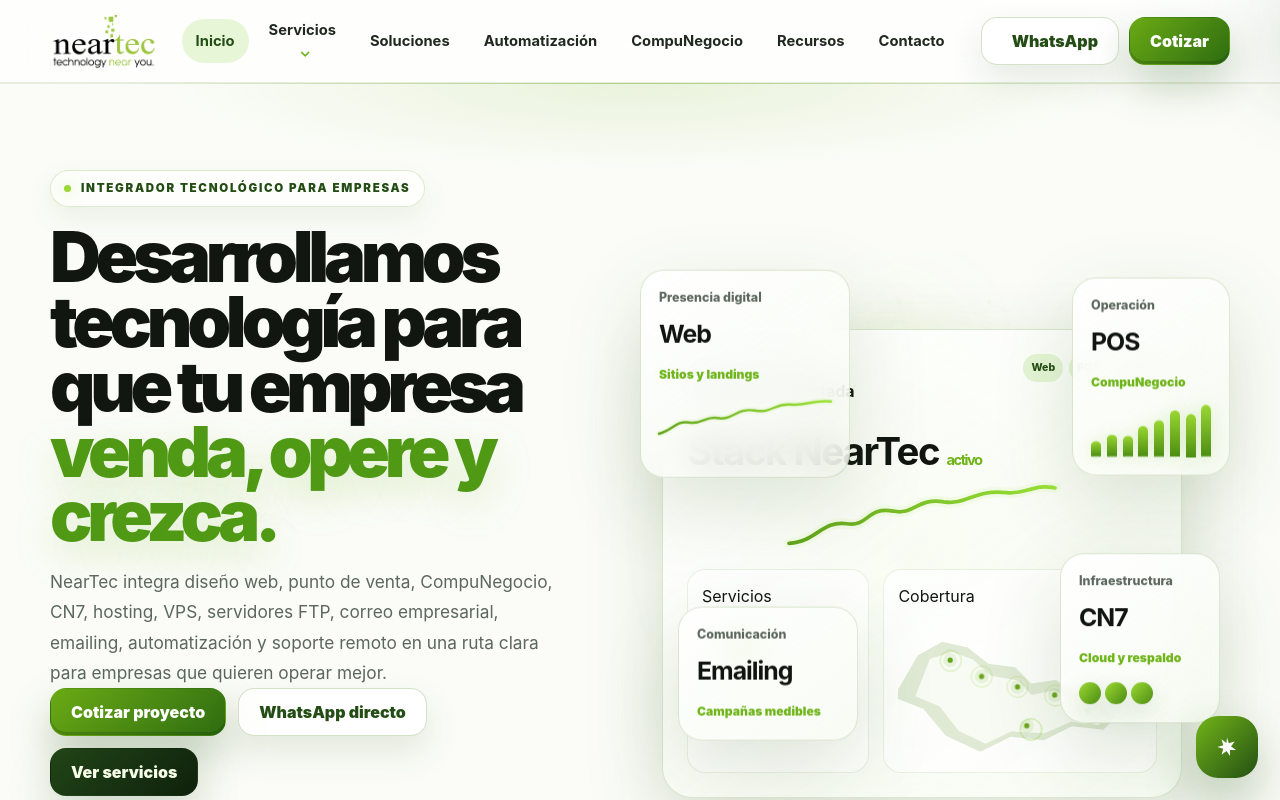
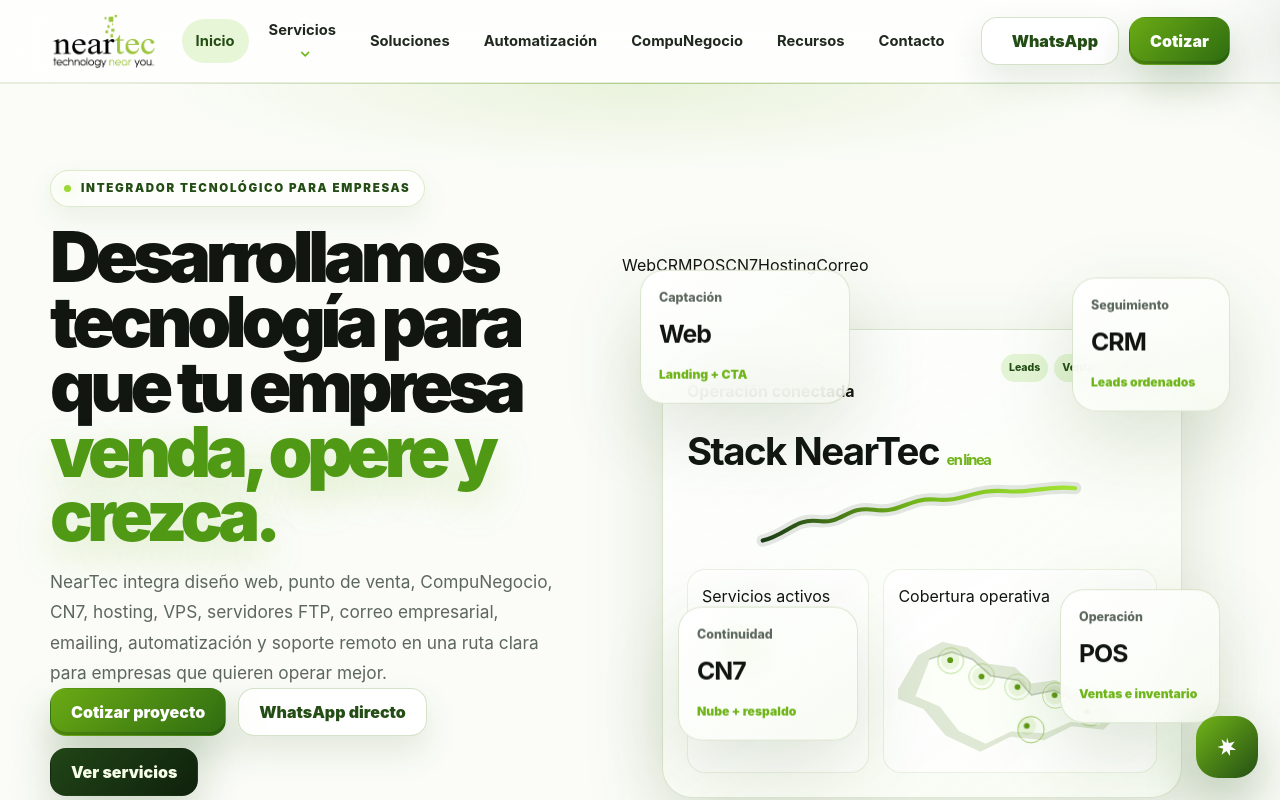
Before and after one commit to NearTecmx/NearTec, a Next.js app: page / in a window 1280 px wide. Shown: the top 800 px of the page. Built offline with nearby package versions, Linux system fonts and the light colour scheme.

Commit message:
Actualizar NearTecPremiumVisuals.tsx

```diff
--- a/components/NearTecPremiumVisuals.tsx
+++ b/components/NearTecPremiumVisuals.tsx
@@ -3,14 +3,14 @@
 type VisualShellProps = {
   kicker: string
   title: string
-  children: ReactNode
+  children?: ReactNode
   className?: string
 }
 
 function VisualShell({ kicker, title, children, className = '' }: VisualShellProps) {
   return (
     <div className={`vfx-card ${className}`}>
-      <div className="vfx-noise" />
+      <div className="vfx-orbit" />
       <div className="vfx-scan" />
       <div className="vfx-head">
         <span>{kicker}</span>
@@ -22,20 +22,21 @@
 }
 
 function MiniLine({
-  points = 'M0 54 C25 52 28 34 50 37 C69 40 67 22 90 26 C108 30 111 14 134 18 C154 21 160 7 188 10 C205 12 212 2 230 6',
+  points = 'M0 58 C24 52 32 36 54 39 C78 42 82 24 108 28 C134 32 142 16 168 18 C194 21 206 7 238 10 C262 12 276 4 304 7',
 }: {
   points?: string
 }) {
   return (
-    <svg className="mini-line" viewBox="0 0 230 64" aria-hidden="true">
+    <svg className="mini-line" viewBox="0 0 310 72" aria-hidden="true">
       <defs>
         <linearGradient id="nearLine" x1="0" x2="1">
-          <stop offset="0" stopColor="#5c9d18" />
-          <stop offset="1" stopColor="#9be238" />
+          <stop offset="0" stopColor="#1b3a16" />
+          <stop offset="0.48" stopColor="#72b51a" />
+          <stop offset="1" stopColor="#a4e635" />
         </linearGradient>
       </defs>
-      <path d={points} fill="none" stroke="url(#nearLine)" strokeWidth="3.2" strokeLinecap="round" />
-      <path d={points} fill="none" stroke="#9be238" strokeWidth="9" strokeLinecap="round" opacity=".08" />
+      <path d={points} fill="none" stroke="rgba(16,36,14,.11)" strokeWidth="12" strokeLinecap="round" />
+      <path className="mini-line__path" d={points} fill="none" stroke="url(#nearLine)" strokeWidth="4" strokeLinecap="round" />
     </svg>
   )
 }
@@ -44,7 +45,7 @@
   return (
     <div className="bar-set" aria-hidden="true">
       {[38, 52, 47, 64, 72, 86, 78, 92].map((height, index) => (
-        <span key={index} style={{ height: `${height}%`, animationDelay: `${index * 0.12}s` }} />
+        <span key={index} style={{ height: `${height}%`, animationDelay: `${index * 0.11}s` }} />
       ))}
     </div>
   )
@@ -53,36 +54,14 @@
 function MexicoMap() {
   return (
     <svg className="mexico-map" viewBox="0 0 420 260" role="img" aria-label="Mapa visual de cobertura NearTec">
-      <path
-        d="M34 82 76 58l44 10 36 28 46 6 28 28 42-6 40 22 34 8 30 34-22 22-54-6-48 24-58-6-52 26-60-28-38-46-52-20Z"
-        fill="#dfe9d4"
-      />
-      <path
-        d="M55 88 93 76l36 13 31 28 48 8 22 25 39-8 39 20 31 10 20 18-14 12-47-6-45 20-58-3-44 21-46-22-33-42-42-18Z"
-        fill="#f8fbf4"
-      />
-      {[
-        [90, 90],
-        [144, 118],
-        [206, 136],
-        [270, 150],
-        [326, 178],
-        [222, 203],
-      ].map(([cx, cy], index) => (
+      <path d="M34 82 76 58l44 10 36 28 46 6 28 28 42-6 40 22 34 8 30 34-22 22-54-6-48 24-58-6-52 26-60-28-38-46-52-20Z" fill="#dfe8d5" />
+      <path d="M55 88 93 76l36 13 31 28 48 8 22 25 39-8 39 20 31 10 20 18-14 12-47-6-45 20-58-3-44 21-46-22-33-42-42-18Z" fill="#fbfff8" />
+      <path d="M55 88 93 76l36 13 31 28 48 8 22 25 39-8 39 20" fill="none" stroke="rgba(22,47,18,.2)" strokeWidth="3" strokeLinecap="round" />
+      {[[90, 90], [144, 118], [206, 136], [270, 150], [326, 178], [222, 203]].map(([cx, cy], index) => (
         <g key={`${cx}-${cy}`}>
-          <circle cx={cx} cy={cy} r="12" fill="#76b82a" opacity=".12" />
-          <circle cx={cx} cy={cy} r="4.5" fill="#6aa51f" />
-          <circle
-            cx={cx}
-            cy={cy}
-            r="18"
-            fill="none"
-            stroke="#8dd12c"
-            strokeWidth="1.2"
-            opacity=".28"
-            className="map-pulse"
-            style={{ animationDelay: `${index * 0.18}s` }}
-          />
+          <circle cx={cx} cy={cy} r="16" fill="#75b91a" opacity=".12" />
+          <circle cx={cx} cy={cy} r="5" fill="#5d9715" />
+          <circle className="map-pulse" cx={cx} cy={cy} r="22" fill="none" stroke="#72b51a" strokeWidth="1.6" opacity=".34" style={{ animationDelay: `${index * 0.18}s` }} />
         </g>
       ))}
     </svg>
@@ -90,71 +69,68 @@
 }
 
 export function HeroStackBoard() {
+  const chips = ['Web', 'CRM', 'POS', 'CN7', 'Hosting', 'Correo']
+
   return (
     <div className="hero-board" aria-label="Panel visual NearTec">
-      <div className="hero-board__halo" />
-      <div className="hero-board__circuit" />
+      <div className="hero-board__depth" />
+      <div className="hero-board__rails" />
 
       <article className="dashboard-main">
         <div className="dash-head">
           <div>
-            <span>Panel demostrativo</span>
+            <span>Command center</span>
             <b>Operación conectada</b>
           </div>
           <div className="dash-tabs">
-            <span>Web</span>
-            <span>POS</span>
+            <span>Leads</span>
+            <span>Ventas</span>
             <span>Nube</span>
           </div>
         </div>
 
         <strong>
-          Stack NearTec <small>activo</small>
+          Stack NearTec <small>en línea</small>
         </strong>
-
         <MiniLine />
 
         <div className="dash-grid">
           <div>
-            <span>Servicios</span>
+            <span>Servicios activos</span>
             <div className="donut" />
           </div>
           <div>
-            <span>Cobertura</span>
+            <span>Cobertura operativa</span>
             <MexicoMap />
           </div>
         </div>
       </article>
 
-      <article className="metric-card floating-card card-a">
-        <span>Presencia digital</span>
+      <div className="hero-chip-cloud">
+        {chips.map((chip) => (
+          <span key={chip}>{chip}</span>
+        ))}
+      </div>
+
+      <article className="metric-card card-a">
+        <span>Captación</span>
         <b>Web</b>
-        <em>Sitios y landings</em>
-        <MiniLine points="M0 48 C18 44 23 30 40 33 C58 36 62 24 78 27 C98 31 104 13 128 17 C152 21 154 7 176 9 C197 11 206 2 230 5" />
+        <em>Landing + CTA</em>
       </article>
-
-      <article className="metric-card floating-card card-b">
+      <article className="metric-card card-b">
+        <span>Seguimiento</span>
+        <b>CRM</b>
+        <em>Leads ordenados</em>
+      </article>
+      <article className="metric-card card-c">
         <span>Operación</span>
         <b>POS</b>
-        <em>CompuNegocio</em>
-        <BarSet />
+        <em>Ventas e inventario</em>
       </article>
-
-      <article className="metric-card floating-card card-c">
-        <span>Infraestructura</span>
+      <article className="metric-card card-d">
+        <span>Continuidad</span>
         <b>CN7</b>
-        <em>Cloud y respaldo</em>
-        <div className="people-icon">
-          <i />
-          <i />
-          <i />
-        </div>
-      </article>
-
-      <article className="metric-card floating-card card-d">
-        <span>Comunicación</span>
-        <b>Emailing</b>
-        <em>Campañas medibles</em>
+        <em>Nube + respaldo</em>
       </article>
     </div>
   )
@@ -167,26 +143,20 @@
         <span>NearTec</span>
         <b>Technology near you</b>
       </div>
-
-      {['Web', 'POS', 'CN7', 'Hosting', 'FTP', 'Correo'].map((item, index) => (
-        <div key={item} className={`system-node node-${index + 1}`}>
-          {item}
-        </div>
+      {['Web', 'CRM', 'POS', 'CN7', 'Hosting', 'Correo'].map((item, index) => (
+        <div key={item} className={`system-node node-${index + 1}`}>{item}</div>
       ))}
-
       <div className="signal-lines" />
-      <p className="vfx-note">
-        Unimos presencia digital, sistemas de operación, infraestructura, correo, campañas y soporte para que la empresa funcione con orden.
-      </p>
+      <p className="vfx-note">Presencia digital, seguimiento comercial, punto de venta, infraestructura, correo y soporte trabajando como un solo sistema.</p>
     </VisualShell>
   )
 }
 
 export function NearTecFlowMockup() {
   const flows = [
-    ['Contacto', 'Sitio web / WhatsApp / formulario'],
-    ['Diagnóstico', 'Servicio, alcance y prioridad'],
-    ['Implementación', 'Web, POS, nube, correo o soporte'],
+    ['Contacto', 'Web / WhatsApp / formulario'],
+    ['Diagnóstico', 'Necesidad, alcance y prioridad'],
+    ['Implementación', 'Web, CRM, POS, nube o soporte'],
     ['Continuidad', 'Capacitación, respaldo y seguimiento'],
   ]
 
@@ -208,15 +178,15 @@
 
 export function AutomationSignalBoard() {
   const rows = [
-    ['Web', 'Activo', 'Presencia digital', 'Captación'],
-    ['POS', 'Activo', 'Ventas e inventario', 'Operación'],
+    ['Web', 'Activo', 'Captación', 'Lead'],
+    ['CRM', 'Activo', 'Seguimiento', 'Orden'],
+    ['POS', 'Activo', 'Ventas e inventario', 'Control'],
     ['CN7', 'Activo', 'Servidor / respaldo', 'Continuidad'],
     ['Emailing', 'Activo', 'Campañas', 'Reactivación'],
-    ['Soporte', 'Activo', 'Atención remota', 'Confianza'],
   ]
 
   return (
-    <VisualShell kicker="Módulos" title="Tecnología entendible" className="signal-board">
+    <VisualShell kicker="Módulos" title="Automatización visible" className="signal-board">
       <div className="animated-table" role="table" aria-label="Módulos NearTec">
         <div className="animated-table__head" role="row">
           <span>Módulo</span>
@@ -228,27 +198,15 @@
           <div className="animated-table__row" role="row" key={module} style={{ animationDelay: `${index * 0.1}s` }}>
             <b>{module}</b>
             <em>{status}</em>
-            <i>
-              <span style={{ width: `${76 + index * 4}%` }} />
-            </i>
+            <i><span style={{ width: `${74 + index * 4}%` }} /></i>
             <strong>{result}</strong>
           </div>
         ))}
       </div>
-
       <div className="signal-summary">
-        <div>
-          <span>Enfoque</span>
-          <b>PyMEs</b>
-        </div>
-        <div>
-          <span>Atención</span>
-          <b>Remota</b>
-        </div>
-        <div>
-          <span>Ruta</span>
-          <b>Integral</b>
-        </div>
+        <div><span>Meta</span><b>Más SQLs</b></div>
+        <div><span>Respuesta</span><b>Menos fricción</b></div>
+        <div><span>Ruta</span><b>Medible</b></div>
       </div>
     </VisualShell>
   )
@@ -256,7 +214,7 @@
 
 export function LiveMetricBars() {
   return (
-    <VisualShell kicker="Cotización" title="Precios base visibles" className="priced-board">
+    <VisualShell kicker="Precios base" title="Rangos documentados" className="priced-board">
       <div className="price-pulse-grid">
         {[
           ['CompuNegocio', '$350–$450', 'MXN / mes por estación'],
@@ -278,13 +236,13 @@
 
 export function ResourcePulsePanel() {
   return (
-    <VisualShell kicker="Problemas comunes" title="Dónde se rompe la operación" className="resource-pulse">
+    <VisualShell kicker="Diagnóstico" title="Dónde se fuga la venta" className="resource-pulse">
       <div className="pulse-grid">
         {[
           ['Sitio web', 'No convierte contactos'],
-          ['Punto de venta', 'Inventario sin control'],
-          ['Infraestructura', 'Caídas, correos o respaldos débiles'],
-          ['Campañas', 'Sin seguimiento medible'],
+          ['CRM', 'Los leads se enfrían'],
+          ['Infraestructura', 'Caídas, correo o respaldos débiles'],
+          ['POS', 'Inventario y ventas sin control'],
         ].map(([title, copy], index) => (
           <article key={title} style={{ animationDelay: `${index * 0.15}s` }}>
             <span />
@@ -300,13 +258,9 @@
 
 export function WebConversionBoard() {
   return (
-    <VisualShell kicker="Web" title="Presencia que convierte" className="browser-hero">
+    <VisualShell kicker="Web" title="Presencia que vende" className="browser-hero">
       <div className="browser-mockup">
-        <div className="browser-top">
-          <span />
-          <span />
-          <span />
-        </div>
+        <div className="browser-top"><span /><span /><span /></div>
         <div className="browser-row featured" />
         <div className="browser-row short" />
         <div className="browser-row" />
@@ -318,21 +272,12 @@
 
 export function EmailingPerformanceBoard() {
   return (
-    <VisualShell kicker="Emailing" title="Comunicación empresarial" className="emailing-board">
+    <VisualShell kicker="Emailing" title="Comunicación medible" className="emailing-board">
       <MiniLine />
       <div className="signal-summary">
-        <div>
-          <span>Campañas</span>
-          <b>Segmentadas</b>
-        </div>
-        <div>
-          <span>Envíos</span>
-          <b>Medibles</b>
-        </div>
-        <div>
-          <span>Marca</span>
-          <b>Profesional</b>
-        </div>
+        <div><span>Campañas</span><b>Segmentadas</b></div>
+        <div><span>Envíos</span><b>Medibles</b></div>
+        <div><span>Ventas</span><b>Seguimiento</b></div>
       </div>
     </VisualShell>
   )
@@ -340,21 +285,12 @@
 
 export function InfrastructurePulseBoard() {
   return (
-    <VisualShell kicker="Infraestructura" title="Nube, respaldo y servidores" className="infra-map">
+    <VisualShell kicker="Infraestructura" title="Nube y continuidad" className="infra-map">
       <MexicoMap />
       <div className="signal-summary">
-        <div>
-          <span>Hosting</span>
-          <b>Seguro</b>
-        </div>
-        <div>
-          <span>VPS / FTP</span>
-          <b>Escalable</b>
-        </div>
-        <div>
-          <span>Soporte</span>
-          <b>Remoto</b>
-        </div>
+        <div><span>Hosting</span><b>Estable</b></div>
+        <div><span>VPS / FTP</span><b>Escalable</b></div>
+        <div><span>Soporte</span><b>Remoto</b></div>
       </div>
     </VisualShell>
   )
```
